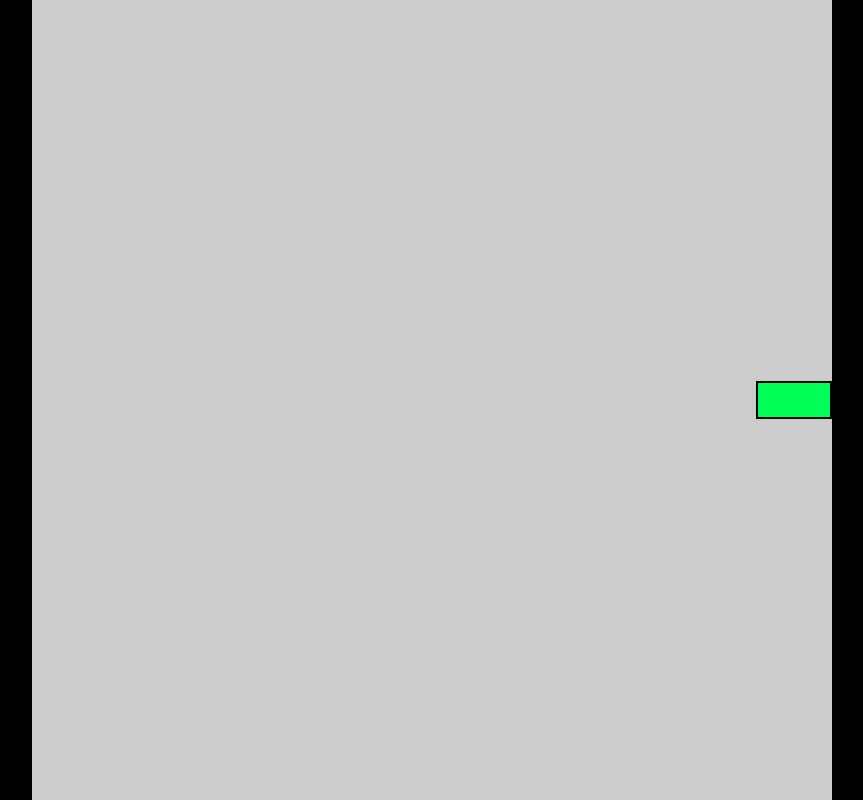
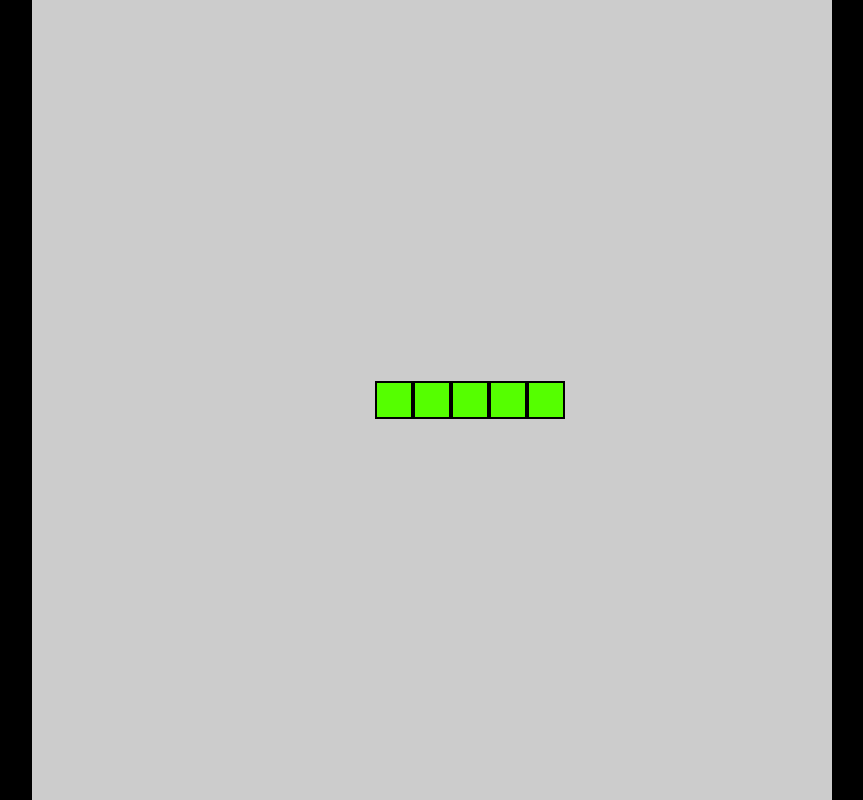
Before and after one commit to carlsondultra/Snake, a plain HTML site: page index.html in a window 1280 px wide. Shown: the whole page, without its empty margins (208-1071 px from the left). Drawn offline with Linux system fonts and the light colour scheme.

Commit message:
Updating the snake so it 'grows'

```diff
--- a/index.html
+++ b/index.html
@@ -24,11 +24,11 @@
       display: grid;
       /* 21 rows, 21 columns, all exact same width/height */
       grid-template-rows: repeat(21, 1fr);
-      grid-template-rows: repeat(21, 1fr);
+      grid-template-columns: repeat(21, 1fr);
     }
 
     .snake{
-      background-color: hsl(140,100%,50%);
+      background-color: hsl(100,100%,50%);
       border: .25vmin solid black;
     }
 
--- a/snake.js
+++ b/snake.js
@@ -1,15 +1,25 @@
 export const SNAKE_SPEED = 1 /* How many times snake moves per second */
-const snakeBody = [{ x: 11, y: 11 }]
+const snakeBody = [
+    { x: 10, y: 11 },
+    { x: 11, y: 11 },
+    { x: 12, y: 11 }
+]
 
 export function update(){
-    console.log('update snake')
+    for (let i = snakeBody.length - 2; i >= 0; i--) {
+        snakeBody[i + 1] = {...snakeBody[i] } /*Shifting of the snake*/
+    }
+
+    snakeBody[0].x += 1
+    snakeBody[0].y += 0
+
 }
 
 export function draw(gameBoard){
     snakeBody.forEach(segment =>{
         const snakeElement = document.createElement('div')
-        snakeElement.style.gridRowStart = segment.x
-        snakeElement.style.gridColumnStart = segment.y
+        snakeElement.style.gridRowStart = segment.y
+        snakeElement.style.gridColumnStart = segment.x
         snakeElement.classList.add('snake')
         gameBoard.appendChild(snakeElement)
     })
```
